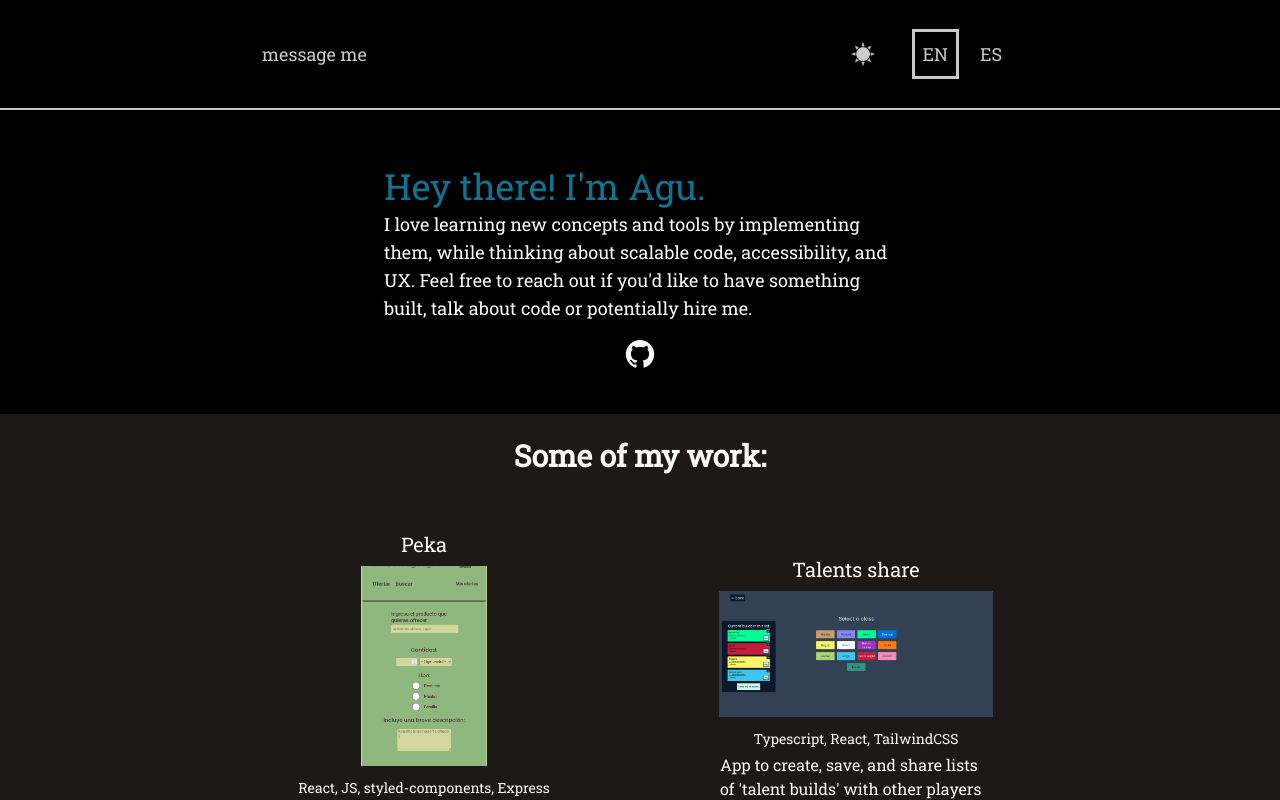
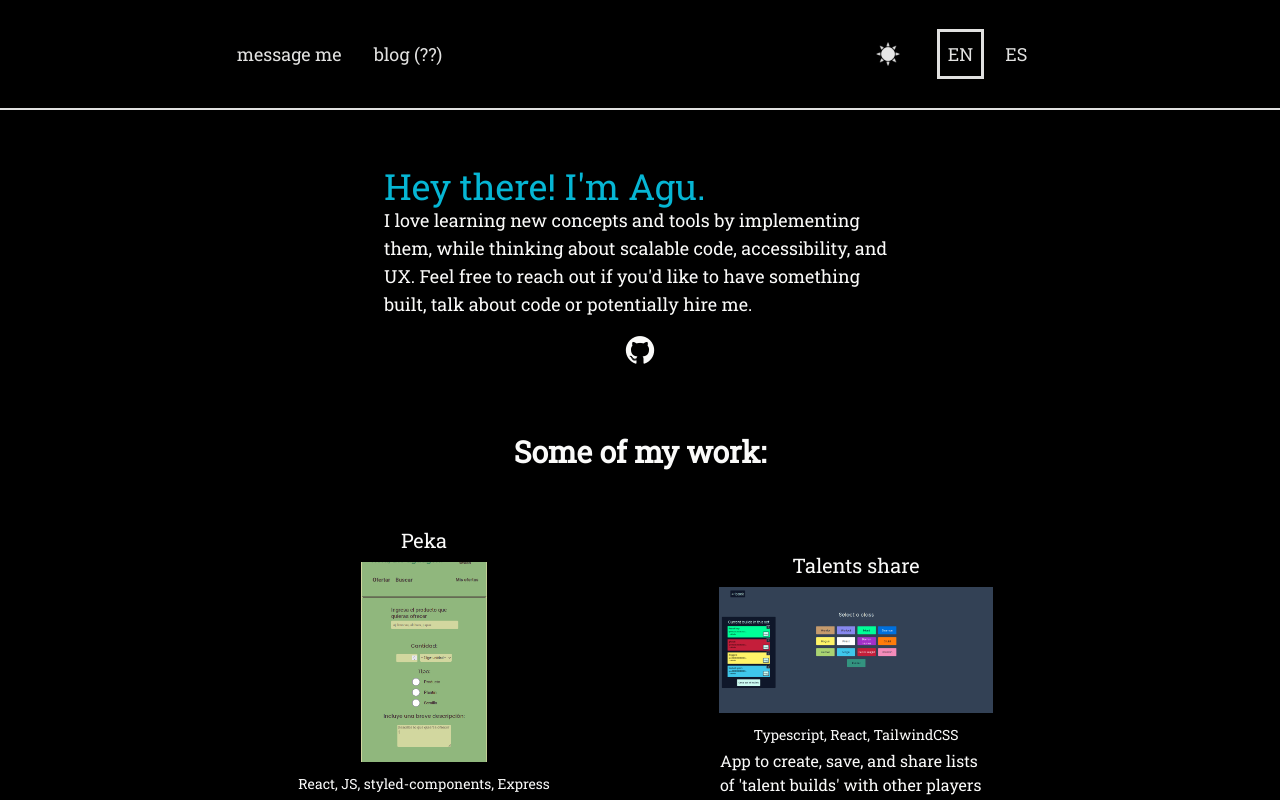
Before and after one commit to jinitsuga/agu-portfolio, a React (Vite) app: page / in a window 1280 px wide. Shown: the top 800 px of the page. Built offline with nearby package versions, Linux system fonts and the light colour scheme.

Commit message:
fixes and added router

```diff
--- a/package.json
+++ b/package.json
@@ -12,7 +12,8 @@
     "@emailjs/browser": "^3.10.0",
     "emailjs-com": "^3.2.0",
     "react": "^18.2.0",
-    "react-dom": "^18.2.0"
+    "react-dom": "^18.2.0",
+    "react-router-dom": "^6.10.0"
   },
   "devDependencies": {
     "@types/react": "^18.0.26",
--- a/src/Header/Info.tsx
+++ b/src/Header/Info.tsx
@@ -16,7 +16,13 @@ export const Info: FC<Props> = ({ text, greeting }) => {
       } flex flex-row w-3/4 sm:w-3/4 justify-around`}
     >
       <div className="flex flex-col p-6 text-lg w-[560px]  z-10">
-        <h3 className="text-4xl text-cyan-700 mb-1">{greeting}</h3>
+        <h3
+          className={`${
+            darkMode ? "text-cyan-500" : "text-cyan-700"
+          } text-4xl  mb-1"`}
+        >
+          {greeting}
+        </h3>
         <p>{text}</p>
         <ul className="flex flex-row gap-4 justify-self-center text-3xl  self-center m-4">
           <li className="text-3xl text-stone-50">
--- a/src/Header/Navbar.tsx
+++ b/src/Header/Navbar.tsx
@@ -25,7 +25,8 @@ export const Navbar: FC<Props> = ({ text }) => {
     <nav
       className={`${
         darkMode ? "bg-black text-stone-50 border-stone-50" : "bg-stone-100"
-      } sticky top-0 z-10 flex flex-row w-full justify-around items-center backdrop-blur-md p-6 text-lg mb-8 border-b-2 border-stone-400 z-20 opacity-80`}
+      } sticky top-0 z-10 flex flex-row w-full justify-around items-center  p-6 text-lg mb-8 border-b-2 border-stone-400 z-20 opacity-90
+      `}
     >
       <ul className="flex gap-8 justify-between w-62">
         <li>
@@ -36,6 +37,16 @@ export const Navbar: FC<Props> = ({ text }) => {
             }`}
           >
             {text.connect}
+          </a>
+        </li>
+        <li>
+          <a
+            href="#contact"
+            className={`border-b-2 border-transparent hover:cursor-pointer ${
+              darkMode ? "hover:border-stone-100" : "hover:border-stone-900"
+            }`}
+          >
+            blog (??)
           </a>
         </li>
       </ul>
--- a/src/Projects/Projects.tsx
+++ b/src/Projects/Projects.tsx
@@ -26,7 +26,7 @@ export const Projects: FC<Props> = ({ text }) => {
   return (
     <section
       className={`${
-        darkMode ? "bg-stone-900" : "bg-stone-200"
+        darkMode ? "bg-black" : "bg-stone-200"
       } flex flex-col justify-center items-center w-screen pb-4`}
     >
       <h4
```
Also changed, not shown: 1 other file (tests, documents, lock files or other folders).
